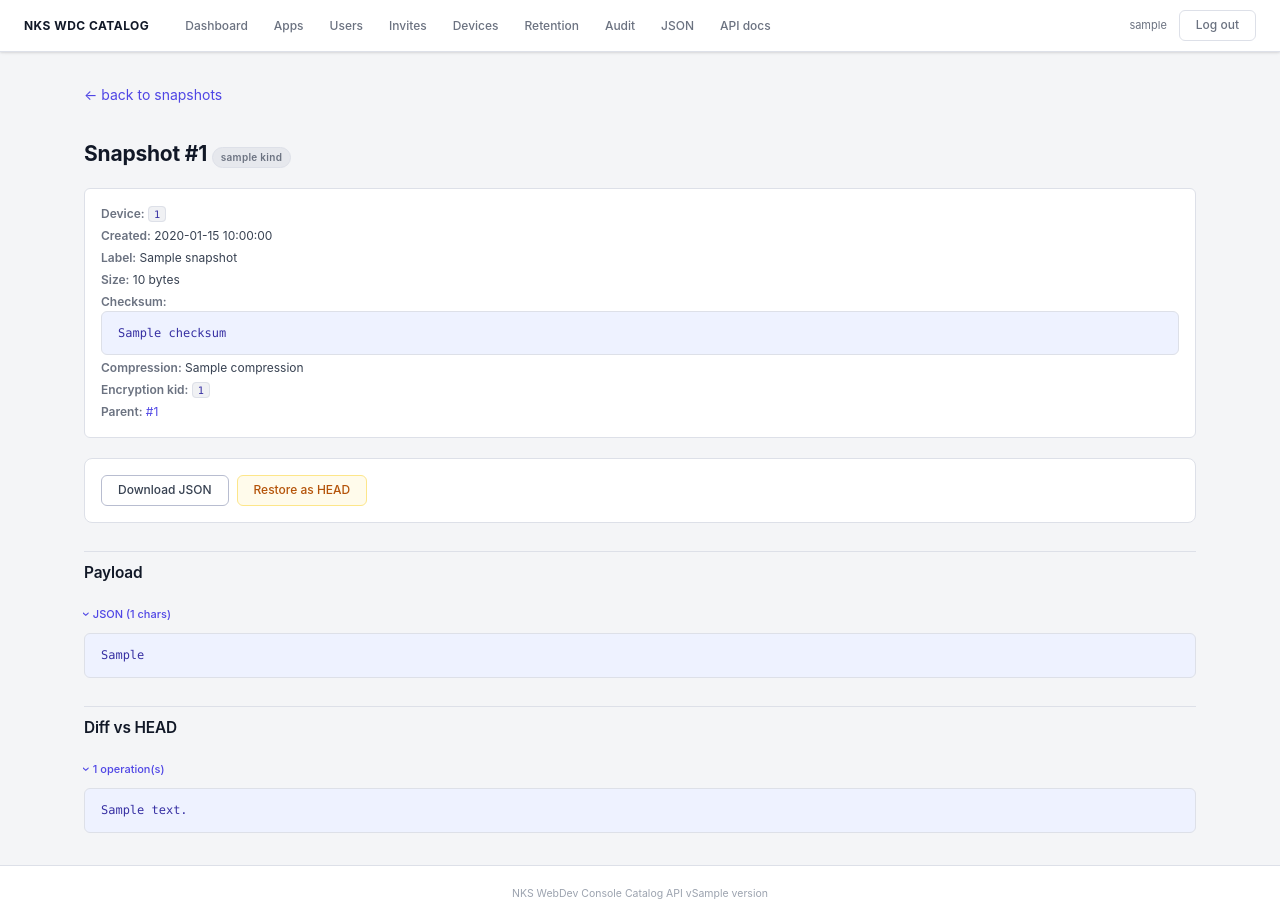
After one commit to nks-hub/wdc-catalog-api, a Python web app: template app/templates/snapshot_detail.html in a window 1280 px wide. The commit adds this page. Run offline with Jinja, Linux system fonts and the light colour scheme; the template is opened without the code that fills it: most values are stand-ins (such as "Sample title", 1, 10 or a date in 2020).

Commit message:
feat(ui): active-nav highlight + /admin/account self-service + snapshot detail view

```diff
--- a/app/static/admin.css
+++ b/app/static/admin.css
@@ -317,6 +317,11 @@ select, input, textarea, button {
 .nav a:hover {
   background: var(--surface-2);
   color: var(--text);
+}
+.nav a.active {
+  background: var(--accent-soft, color-mix(in srgb, var(--accent) 18%, transparent));
+  color: var(--accent);
+  font-weight: 600;
 }
 
 .user {
--- a/app/templates/base.html
+++ b/app/templates/base.html
@@ -10,19 +10,20 @@
   <header class="topbar">
     <a href="/admin" class="brand">NKS WDC Catalog</a>
     <nav class="nav">
-      <a href="/admin">Dashboard</a>
-      <a href="/admin/catalog">Apps</a>
-      <a href="/admin/users">Users</a>
-      <a href="/admin/invites">Invites</a>
-      <a href="/admin/devices">Devices</a>
-      <a href="/admin/retention">Retention</a>
-      <a href="/admin/audit">Audit</a>
+      {% set path = request.url.path %}
+      <a href="/admin" class="{% if path == '/admin' %}active{% endif %}">Dashboard</a>
+      <a href="/admin/catalog" class="{% if path.startswith('/admin/catalog') or path.startswith('/admin/apps') or path == '/admin/new' %}active{% endif %}">Apps</a>
+      <a href="/admin/users" class="{% if path.startswith('/admin/users') %}active{% endif %}">Users</a>
+      <a href="/admin/invites" class="{% if path.startswith('/admin/invites') %}active{% endif %}">Invites</a>
+      <a href="/admin/devices" class="{% if path.startswith('/admin/devices') %}active{% endif %}">Devices</a>
+      <a href="/admin/retention" class="{% if path.startswith('/admin/retention') %}active{% endif %}">Retention</a>
+      <a href="/admin/audit" class="{% if path.startswith('/admin/audit') %}active{% endif %}">Audit</a>
       <a href="/api/v1/catalog" target="_blank" rel="noopener">JSON</a>
       <a href="/docs" target="_blank" rel="noopener">API docs</a>
     </nav>
     {% if username %}
       <div class="user">
-        <span class="user-name">{{ username }}</span>
+        <a href="/admin/account" class="user-name" title="My account">{{ username }}</a>
         <form method="post" action="/logout" class="inline">
         <input type="hidden" name="_csrf" value="{{ csrf_token }}">
           <button class="btn btn-ghost" type="submit">Log out</button>
--- a/app/templates/device_snapshots.html
+++ b/app/templates/device_snapshots.html
@@ -15,7 +15,7 @@
     <tbody>
       {% for s in snapshots %}
       <tr {% if head and s.id == head.id %}class="row-head"{% endif %}>
-        <td>#{{ s.id }}{% if head and s.id == head.id %} <span class="pill pill-ok">HEAD</span>{% endif %}</td>
+        <td><a href="/admin/devices/{{ device_id }}/snapshots/{{ s.id }}">#{{ s.id }}</a>{% if head and s.id == head.id %} <span class="pill pill-ok">HEAD</span>{% endif %}</td>
         <td class="nowrap">{{ s.created_at }}</td>
         <td><span class="pill">{{ s.kind }}</span></td>
         <td>{{ s.label or '—' }}</td>
--- /dev/null
+++ b/app/templates/snapshot_detail.html
@@ -0,0 +1,55 @@
+{% extends "base.html" %}
+{% block title %}Snapshot #{{ snapshot.id }} — {{ snapshot.device_id }}{% endblock %}
+{% block content %}
+<section class="section">
+  <p><a href="/admin/devices/{{ snapshot.device_id }}/snapshots">← back to snapshots</a></p>
+  <h1>Snapshot #{{ snapshot.id }} <span class="pill">{{ snapshot.kind }}</span></h1>
+
+  <div class="meta">
+    <div><strong>Device:</strong> <code>{{ snapshot.device_id }}</code></div>
+    <div><strong>Created:</strong> {{ snapshot.created_at }}</div>
+    <div><strong>Label:</strong> {{ snapshot.label or '—' }}</div>
+    <div><strong>Size:</strong> {{ snapshot.size_bytes }} bytes</div>
+    <div><strong>Checksum:</strong> <code class="selectable">{{ snapshot.checksum }}</code></div>
+    {% if snapshot.compression %}<div><strong>Compression:</strong> {{ snapshot.compression }}</div>{% endif %}
+    {% if snapshot.encryption_kid %}<div><strong>Encryption kid:</strong> <code>{{ snapshot.encryption_kid }}</code></div>{% endif %}
+    {% if snapshot.parent_snapshot_id %}<div><strong>Parent:</strong> <a href="/admin/devices/{{ snapshot.device_id }}/snapshots/{{ snapshot.parent_snapshot_id }}">#{{ snapshot.parent_snapshot_id }}</a></div>{% endif %}
+  </div>
+
+  <div class="action-grid">
+    <a class="btn" href="/api/v1/devices/{{ snapshot.device_id }}/backups/{{ snapshot.id }}/download" target="_blank" rel="noopener">Download JSON</a>
+    {% if not is_head %}
+    <form method="post" action="/admin/devices/{{ snapshot.device_id }}/snapshots/{{ snapshot.id }}/restore" class="inline" onsubmit="return confirm('Restore #{{ snapshot.id }} as HEAD? A pre_restore snapshot is taken first.');">
+      <input type="hidden" name="_csrf" value="{{ csrf_token }}">
+      <button class="btn btn-warn">Restore as HEAD</button>
+    </form>
+    {% else %}
+    <span class="pill pill-ok">This is HEAD</span>
+    {% endif %}
+  </div>
+
+  {% if payload_error %}
+    <div class="callout">
+      <strong>Payload unavailable:</strong> {{ payload_error }}
+    </div>
+  {% elif payload_json %}
+  <h2>Payload</h2>
+  <details open>
+    <summary>JSON ({{ payload_json|length }} chars)</summary>
+    <pre class="detail selectable">{{ payload_json }}</pre>
+  </details>
+  {% endif %}
+
+  {% if diff_patch is not none %}
+  <h2>Diff vs HEAD</h2>
+  {% if diff_patch %}
+  <details open>
+    <summary>{{ diff_patch|length }} operation(s)</summary>
+    <pre class="detail selectable">{{ diff_patch_text }}</pre>
+  </details>
+  {% else %}
+  <p class="muted">No differences vs HEAD.</p>
+  {% endif %}
+  {% endif %}
+</section>
+{% endblock %}
```
Also changed, not shown: app/admin_ui.py (+138 -0 lines), app/templates/account.html (added, +36 -0 lines).
